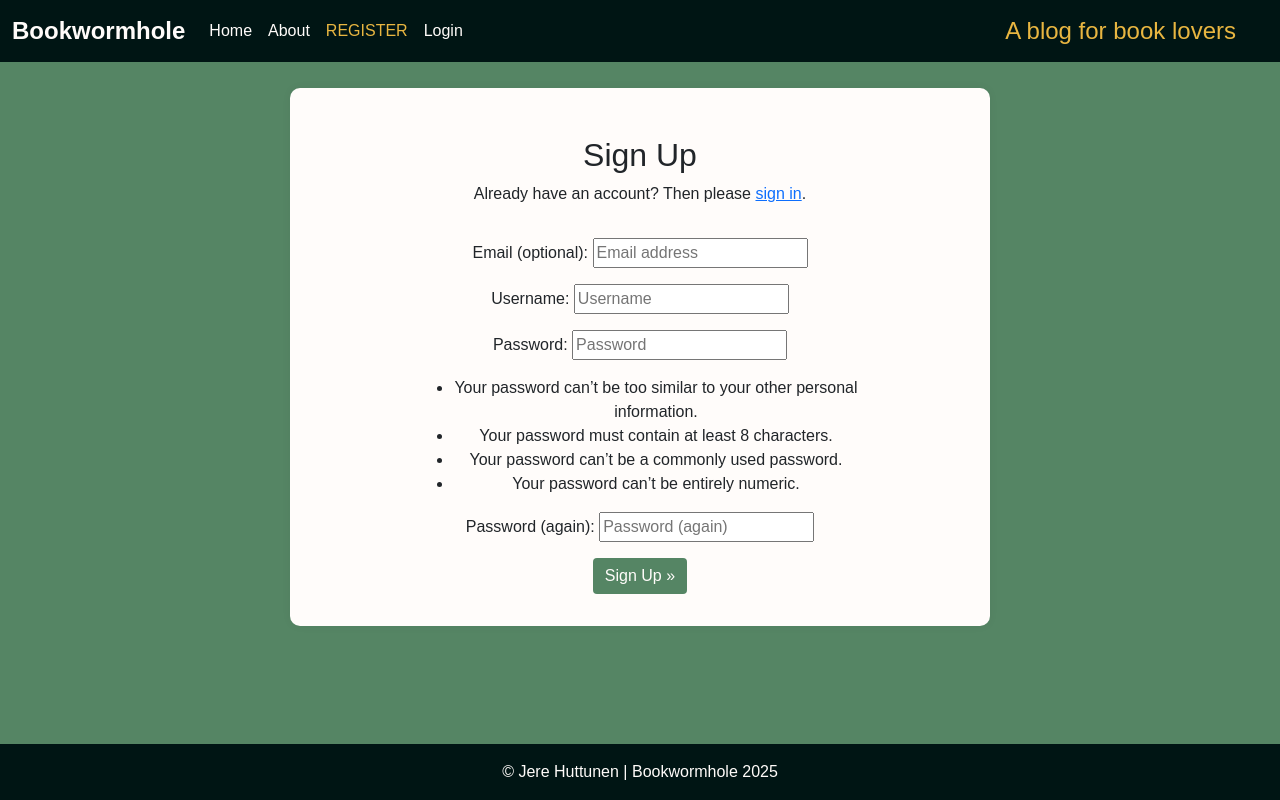
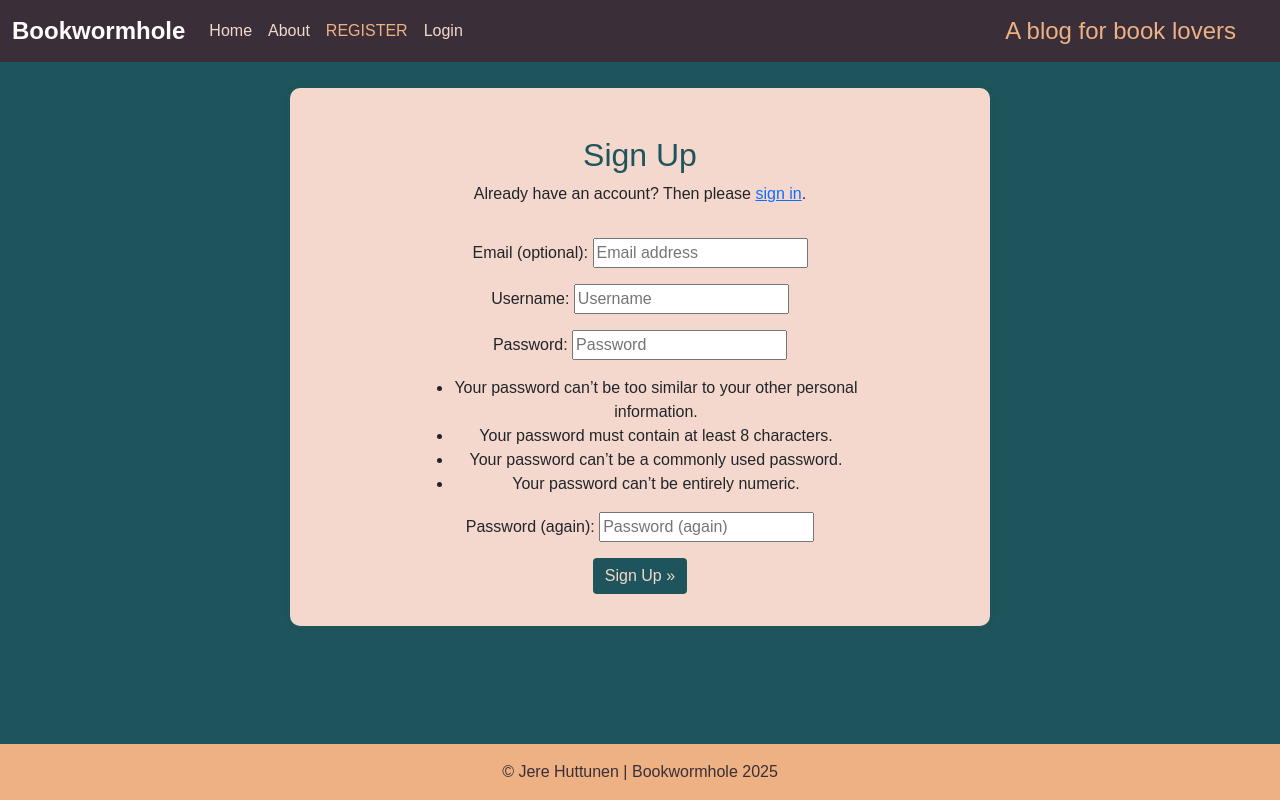
Before and after one commit to Jere-The-Hutt/ms3-bookwormhole-blog, a Django app: page /accounts/signup/ in a window 1280 px wide. Run offline with Django 4.2, Linux system fonts and the light colour scheme; parts of the project's set-up code (start-up, migrations or seed data) failed here and were passed over; some libraries are stand-ins or nearby versions; some web fonts are replaced.

Commit message:
Update color palette

```diff
--- a/about/templates/about/about.html
+++ b/about/templates/about/about.html
@@ -3,7 +3,7 @@
 {% load crispy_forms_tags %}
 
 {% block content %}
-<div class="container about-container mt-5">
+<div class="container about-container mt-3 mb-2">
   <div class="row d-flex align-items-center justify-content-center">
     <div class="col-12 text-center">
       <img src="{% static 'images/nobody.jpg' %}" class="about-image" alt="Profile picture">
@@ -32,7 +32,7 @@
           <form method="post" novalidate>
             {% csrf_token %}
             {{ form|crispy }}
-            <button class="btn btn-secondary" type="submit">Submit</button>
+            <button class="btn btn-suggestion" type="submit">Submit</button>
           </form>
         </div>
       </div>
--- a/static/css/style.css
+++ b/static/css/style.css
@@ -8,10 +8,12 @@
     --font-body: basic-sans, sans-serif;
     --font-heading: carta-marina, sans-serif;
 
-    --primary-color: #e8b641; /* Xanthous */
-    --secondary-color: #558564; /* Viridian */
-    --highlight-color: #001514; /* Rich Black */
-    --highlight-color-light: #FFFCFA; /* Snow */
+    --header-light: #fffcfa; /* Snow */
+    --header-dark: #001514; /* Rich Black */
+    --primary-color: #edb183; /* Xanthous */
+    --secondary-color: #1e555c; /* Viridian */
+    --highlight-color: #3a2e39; /* Rich Black */
+    --highlight-color-light: #f4d8cd; /* Pale Dogwood */
 }
 
 
@@ -64,7 +66,7 @@ body {
 .navbar-brand {
     font-size: 1.5rem;
     font-weight: 700;
-    color: var(--highlight-color-light);
+    color: var(--header-light);
 }
 
 .navbar-brand:hover {
@@ -72,8 +74,8 @@ body {
 }
 
 footer {
-    background-color: var(--highlight-color);
-    color: var(--highlight-color-light);
+    background-color: var(--primary-color);
+    color: var(--highlight-color);
 }
 
 .main-bg {
@@ -113,7 +115,7 @@ footer {
     top: 50%;
     left: 50%;
     transform: translate(-50%, -50%);
-    color: var(--highlight-color-light);
+    color: var(--header-light);
     font-family: var(--font-heading);
     font-size: 5rem;
     font-weight: 700;
@@ -225,6 +227,7 @@ footer {
 }
 
 .about-title {
+    color: var(--secondary-color);
     font-size: 2rem;
     margin-bottom: 1rem;
     font-weight: 600;
@@ -264,6 +267,7 @@ footer {
 /* ======================== */
 .suggest-header,
 .auth-header {
+    color: var(--secondary-color);
     font-family: var(--font-heading);
 }
 
@@ -339,7 +343,7 @@ footer {
 }
 
 .card-comments {
-    color: var(--highlight-color-light);
+    color: var(--header-light);
     background: var(--highlight-color);
     box-shadow: 0 6px 8px rgba(53, 48, 48, 0.05);
     max-height: 460px;
@@ -357,7 +361,7 @@ footer {
 
 .comment-author {
     font-family: var(--font-body);
-    color: var(--secondary-color);
+    color: var(--primary-color);
 }
 
 .comment-form {
@@ -449,6 +453,7 @@ footer {
 
 .page-link {
     color: var(--highlight-color);
+    background-color: var(--primary-color);
     text-transform: uppercase;
     border: none;
     margin: 0.5rem;
@@ -456,8 +461,8 @@ footer {
 }
 
 .page-link:hover {
-    color: var(--primary-color);
-    transform: scale(1.1);
+    color: var(--highlight-color);
+    background-color: var(--highlight-color-light);
 }
 
 .btn-suggestion,
@@ -468,10 +473,10 @@ footer {
     border: none;
 }
 
-.btn-suggestion,
+.btn-suggestion:hover,
 .btn-signup:hover,
 .btn-edit:hover {
-    background-color: var(--primary-color);
+    background-color: var(--highlight-color);
     color: var(--highlight-color-light);
 }
 
```
